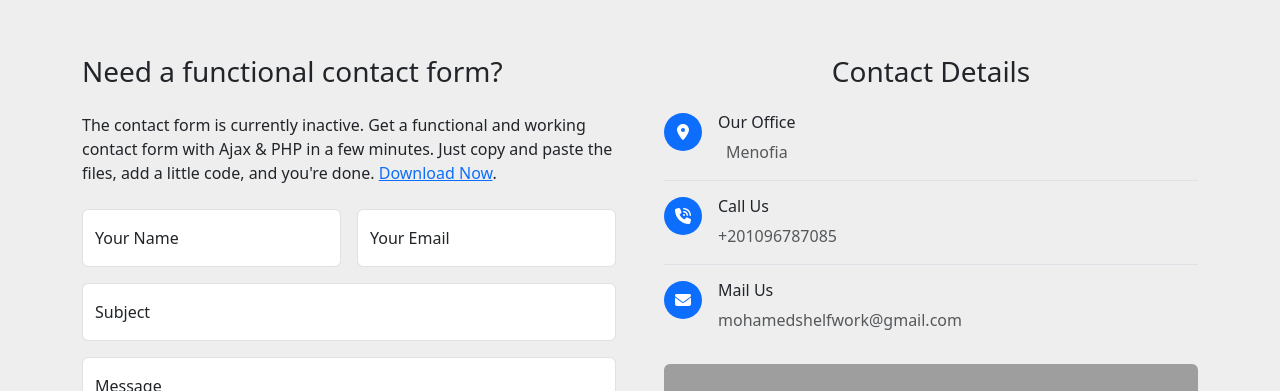
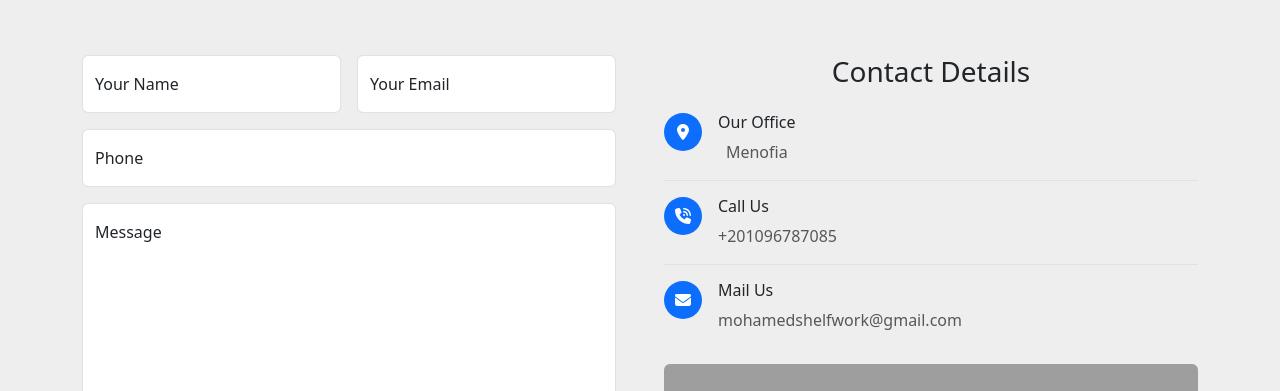
Before and after one commit to MohamedSaid7102/GarageKSP, a React (Vite) app: page /contacts in a window 1280 px wide. Shown: the part 268-659 px from the top of the page. Built offline with nearby package versions, Linux system fonts and the light colour scheme; grey boxes are pictures that could not be loaded.

Commit message:
Integrated Contacts.jsx with back-end

```diff
--- a/src/routes/Contacts.jsx
+++ b/src/routes/Contacts.jsx
@@ -1,8 +1,52 @@
-import React from 'react';
+import React, { useState } from 'react';
 import { FontAwesomeIcon } from '@fortawesome/react-fontawesome'
 import { faLocationDot, faPhoneVolume, faEnvelope } from '@fortawesome/free-solid-svg-icons'
+import instance from '../../axiosConfig';
 
 export const Contacts = () => {
+
+  const [formData, setFormData] = useState({
+    name: '',
+    email: '',
+    phone: '',
+    message: '',
+  });
+
+  const { name, email, phone, message } = formData;
+
+  const resetFormData = () => {
+    setFormData({
+      name: '',
+      email: '',
+      phone: '',
+      message: '',
+    })
+  }
+
+  const handleInputChange = (e) => {
+    const { name, value } = e.target;
+    setFormData({
+      ...formData,
+      [name]: value,
+    });
+  };
+
+  const handleSubmit = async (e) => {
+    e.preventDefault();
+
+    if (formData.name == '' || formData.email == '' || formData.phone == '' || formData.message == '')
+      return;
+
+    try {
+      const response = await instance.post('/users/contact_us', formData);
+      console.log('Message submitted:', response.data);
+      resetFormData();
+    } catch (error) {
+      console.error('Error submitting message:', error);
+    }
+
+  };
+
   return (
     <div className="container-xxl py-5">
       <div className="container">
@@ -12,30 +56,48 @@ export const Contacts = () => {
         </div>
         <div className="row g-5">
           <div className="col-lg-6 wow fadeInUp" data-wow-delay="0.1s">
-            <h3 className="mb-4 text-md-start">Need a functional contact form?</h3>
-            <p className="mb-4 text-md-start">
-              The contact form is currently inactive. Get a functional and working contact form with Ajax & PHP in a few
-              minutes. Just copy and paste the files, add a little code, and you're done.{' '}
-              <a href="https://htmlcodex.com/contact-form">Download Now</a>.
-            </p>
             <form>
               <div className="row g-3">
                 <div className="col-md-6">
                   <div className="form-floating">
-                    <input type="text" className="form-control" id="name" placeholder="Your Name" />
+                    <input
+                      type="text"
+                      className="form-control"
+                      id="name"
+                      name="name"
+                      value={name}
+                      onChange={handleInputChange}
+                      placeholder="Your Name"
+                    />
                     <label htmlFor="name">Your Name</label>
                   </div>
                 </div>
                 <div className="col-md-6">
                   <div className="form-floating">
-                    <input type="email" className="form-control" id="email" placeholder="Your Email" />
+                    <input
+                      type="email"
+                      className="form-control"
+                      id="email"
+                      name="email"
+                      value={email}
+                      onChange={handleInputChange}
+                      placeholder="Your Email"
+                    />
                     <label htmlFor="email">Your Email</label>
                   </div>
                 </div>
                 <div className="col-12">
                   <div className="form-floating">
-                    <input type="text" className="form-control" id="subject" placeholder="Subject" />
-                    <label htmlFor="subject">Subject</label>
+                    <input
+                      type="text"
+                      className="form-control"
+                      id="phone"
+                      name="phone"
+                      value={phone}
+                      onChange={handleInputChange}
+                      placeholder="Phone"
+                    />
+                    <label htmlFor="phone">Phone</label>
                   </div>
                 </div>
                 <div className="col-12">
@@ -44,13 +106,16 @@ export const Contacts = () => {
                       className="form-control"
                       placeholder="Leave a message here"
                       id="message"
+                      name="message"
                       style={{ height: '200px' }}
+                      value={message}
+                      onChange={handleInputChange}
                     ></textarea>
                     <label htmlFor="message">Message</label>
                   </div>
                 </div>
                 <div className="col-12">
-                  <button className="btn btn-primary rounded-pill py-3 px-5" type="submit">
+                  <button className="btn btn-primary rounded-pill py-3 px-5" type="submit" onClick={handleSubmit}>
                     Send Message
                   </button>
                 </div>
```
